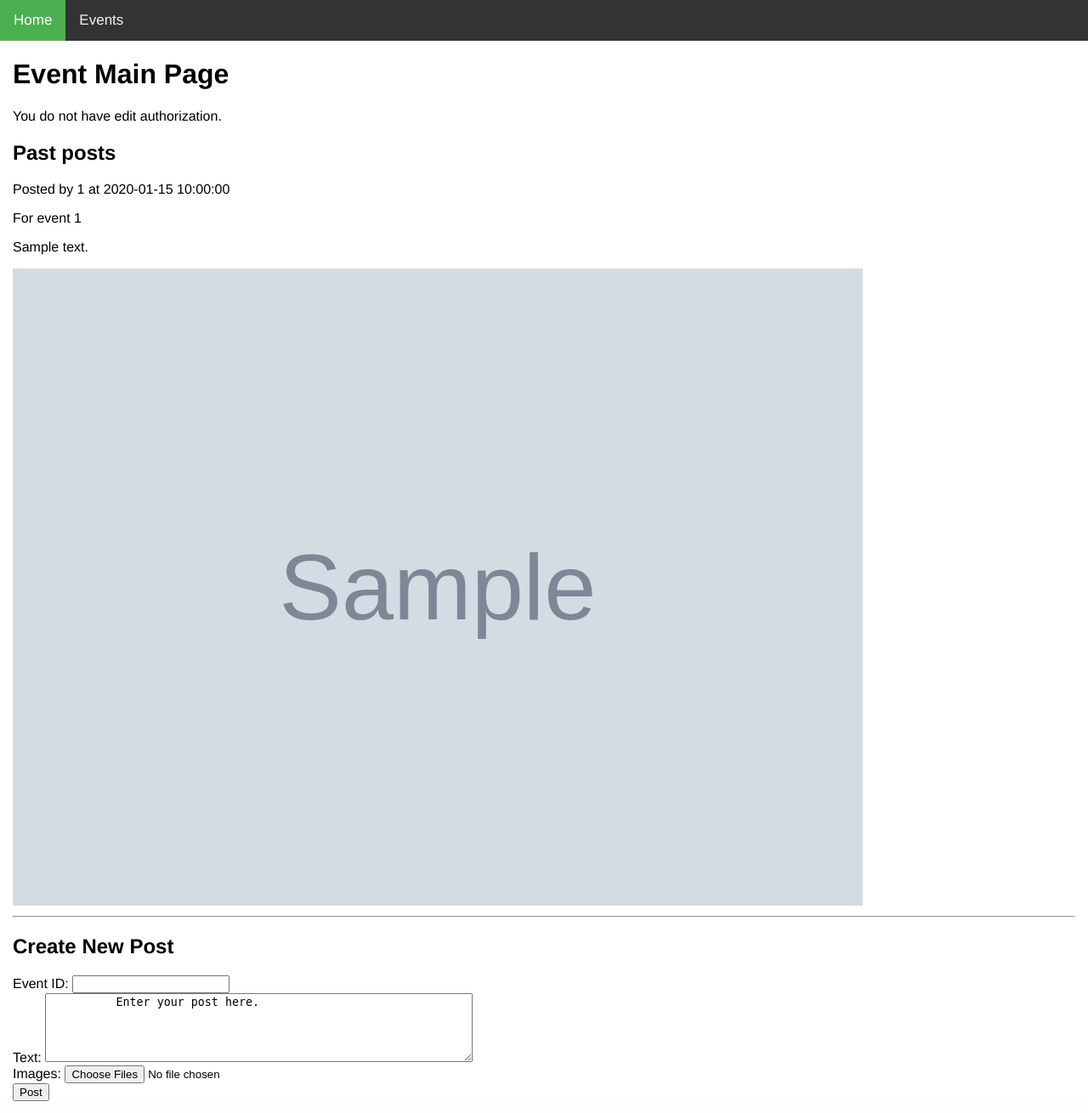
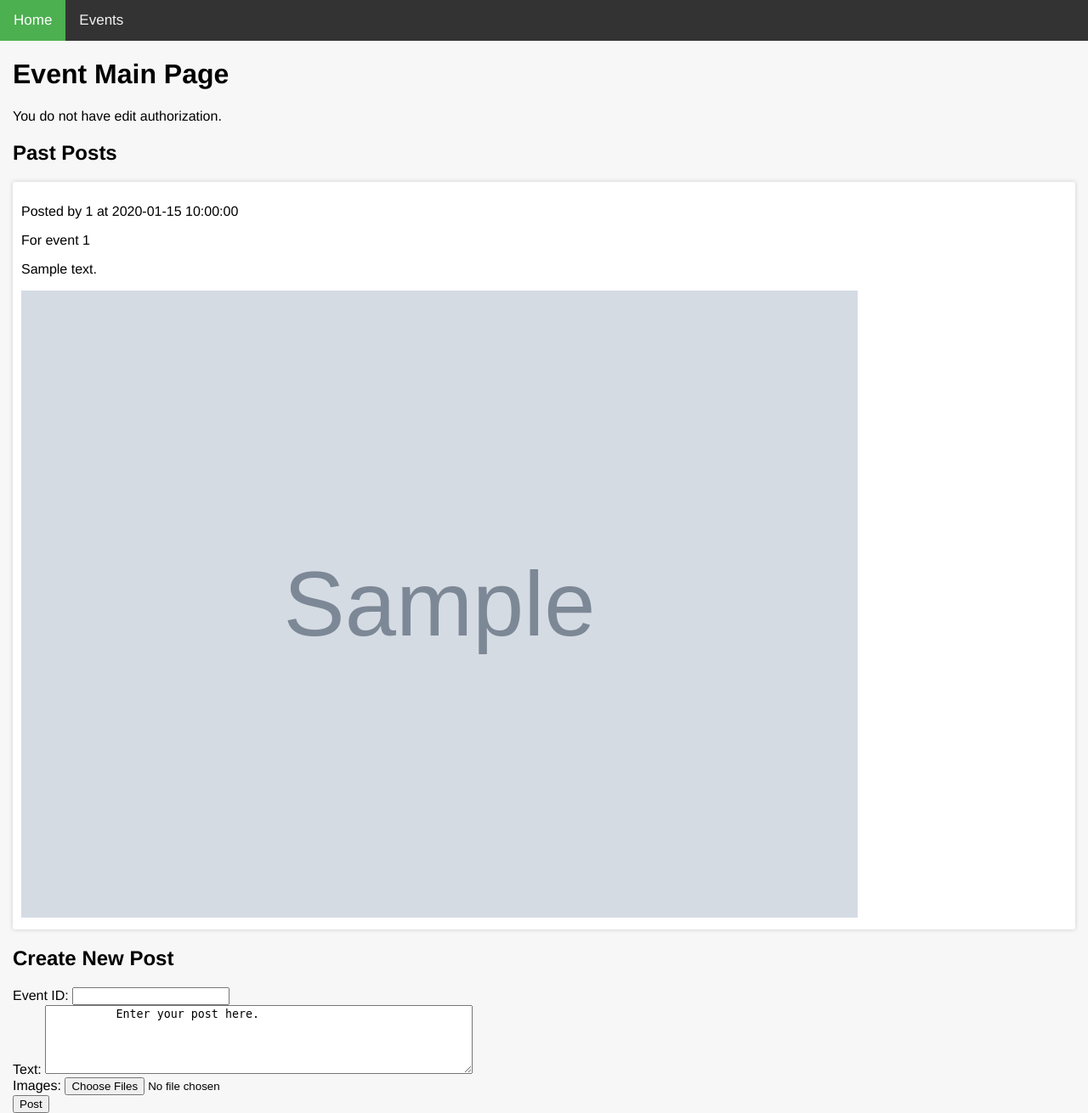
Before and after one commit to knative-portability/large-events, a Flask app: template pageserve/templates/index.html in a window 1280 px wide. Shown: the whole page at 85% size. Run offline with Flask 2, Linux system fonts and the light colour scheme; the template is opened without the code that fills it: most values are stand-ins (such as "Sample title", 1, 10 or a date in 2020); grey boxes marked "Sample" are stand-in pictures; parts of the project's set-up code (start-up, migrations or seed data) failed here and were passed over; some libraries are stand-ins or nearby versions.

Commit message:
Posts boxes styling

```diff
--- a/pageserve/static/style.css
+++ b/pageserve/static/style.css
@@ -37,7 +37,17 @@
   padding: 0px 8px;
 }
 
+.user_post {
+  background-color: 	#ffffff;
+  border: 1px hidden gray;
+  border-radius: 3px;
+  padding: 10px;
+  margin: 15px 0px;
+  box-shadow: 0px 0px 5px #cccccc;
+}
+
 body {
+  background-color: #f7f7f7;
   margin: 0px;
   font-family: Helvetica, sans-serif, Arial;
 }
--- a/pageserve/templates/index.html
+++ b/pageserve/templates/index.html
@@ -23,8 +23,9 @@ limitations under the License.
 
 {% block content %}
 
-<h2>Past posts</h2>
+<h2>Past Posts</h2>
 {% for post in posts %}
+  <div class="user_post">
     <p>Posted by {{post.author_id}} at {{post.created_at}}</p>
 
     <p>For event {{ post.event_id }}</p>
@@ -37,9 +38,7 @@ limitations under the License.
       <img src="{{ file }}">
       {% endfor %}
     {% endif %}
-
-<hr>
-
+  </div>
 {% endfor %}
 
 <h2>Create New Post</h2>
```
Lines whose indentation alone changed are shown as unchanged.
